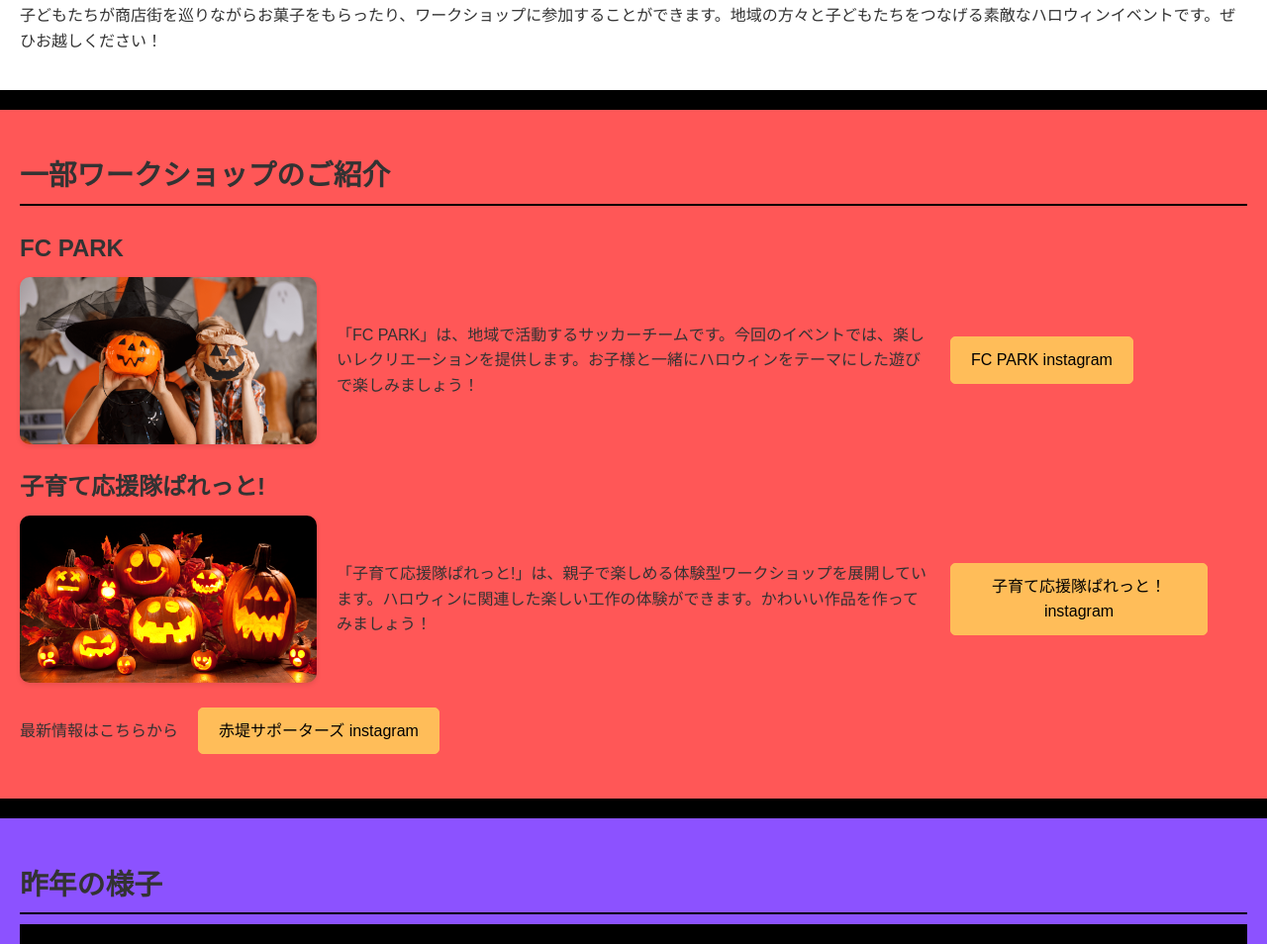
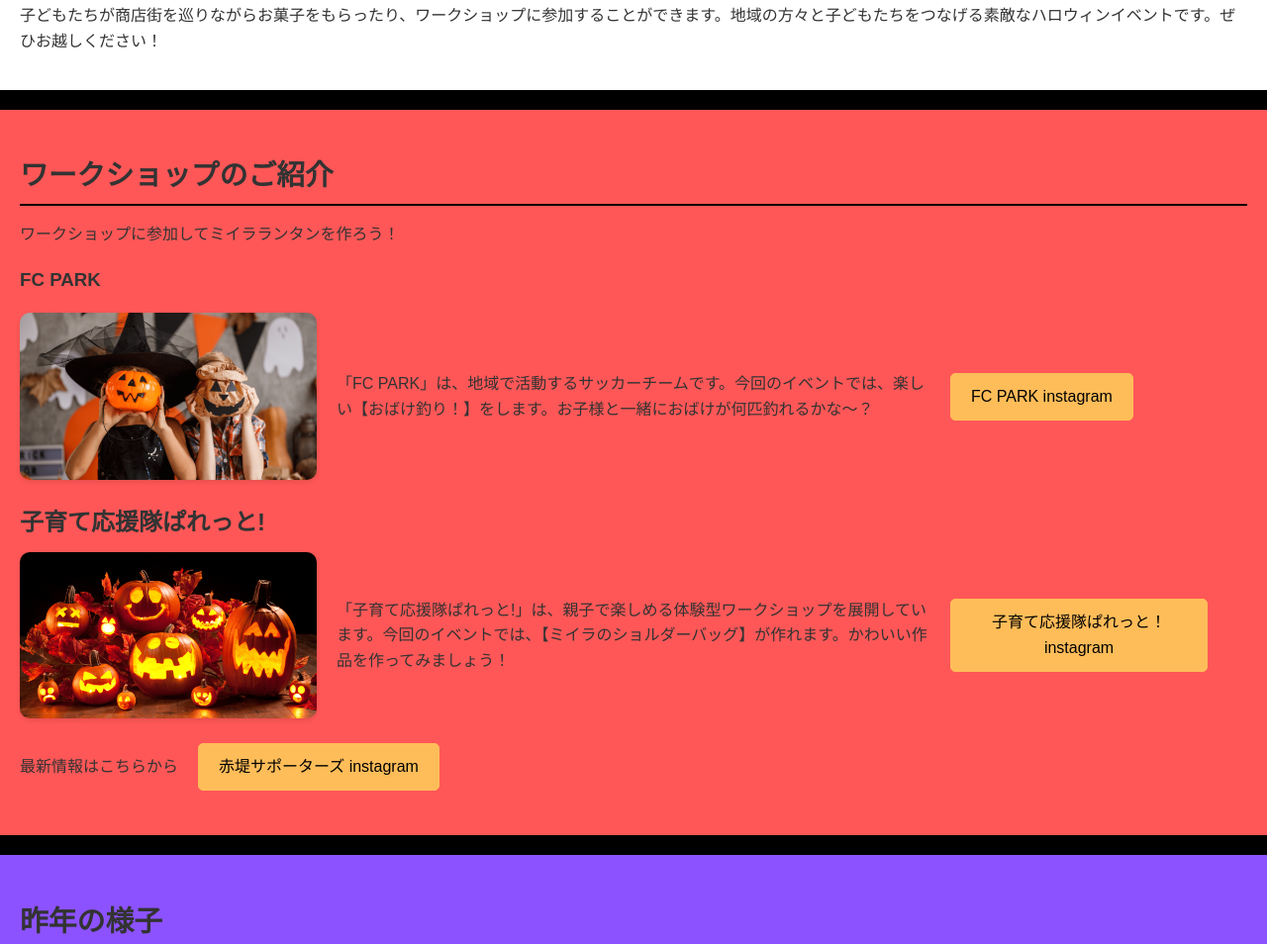
Before and after one commit to akasapo/halloween, a plain HTML site: page index.html in a window 1280 px wide. Shown: the part 1340-2294 px from the top of the page at 99% size. Drawn offline with Linux system fonts and the light colour scheme; grey boxes are pictures that could not be loaded.

Commit message:
Update index.html

```diff
--- a/index.html
+++ b/index.html
@@ -74,12 +74,12 @@
     </section>
 
     <section id="workshops">
-      <h2>一部ワークショップのご紹介</h2>
-      <div class="workshop">
+      <h2>ワークショップのご紹介</h2>
+        <p>ワークショップに参加してミイラランタンを作ろう！</p>
           <h3>FC PARK</h3>
           <div class="workshop-content">
           <img src="workshop1.png" alt="FCPARKのワークショップ画像" width="300">
-          <p>「FC PARK」は、地域で活動するサッカーチームです。今回のイベントでは、楽しいレクリエーションを提供します。お子様と一緒にハロウィンをテーマにした遊びで楽しみましょう！
+          <p>「FC PARK」は、地域で活動するサッカーチームです。今回のイベントでは、楽しい【おばけ釣り！】をします。お子様と一緒におばけが何匹釣れるかな〜？
             <a href="https://www.instagram.com/fcpark2022">
               <div class="button-insta">FC PARK instagram</div>
             </a>
@@ -92,7 +92,7 @@
           <h3>子育て応援隊ぱれっと!</h3>
           <div class="workshop-content">
           <img src="workshop2.png" alt="子育て応援隊ぱれっと!のワークショップ画像" width="300">
-          <p>「子育て応援隊ぱれっと!」は、親子で楽しめる体験型ワークショップを展開しています。ハロウィンに関連した楽しい工作の体験ができます。かわいい作品を作ってみましょう！
+          <p>「子育て応援隊ぱれっと!」は、親子で楽しめる体験型ワークショップを展開しています。今回のイベントでは、【ミイラのショルダーバッグ】が作れます。かわいい作品を作ってみましょう！
             <a href="https://www.instagram.com/palette.setagaya/">
               <div class="button-insta">子育て応援隊ぱれっと！ instagram</div>
             </a>
```
